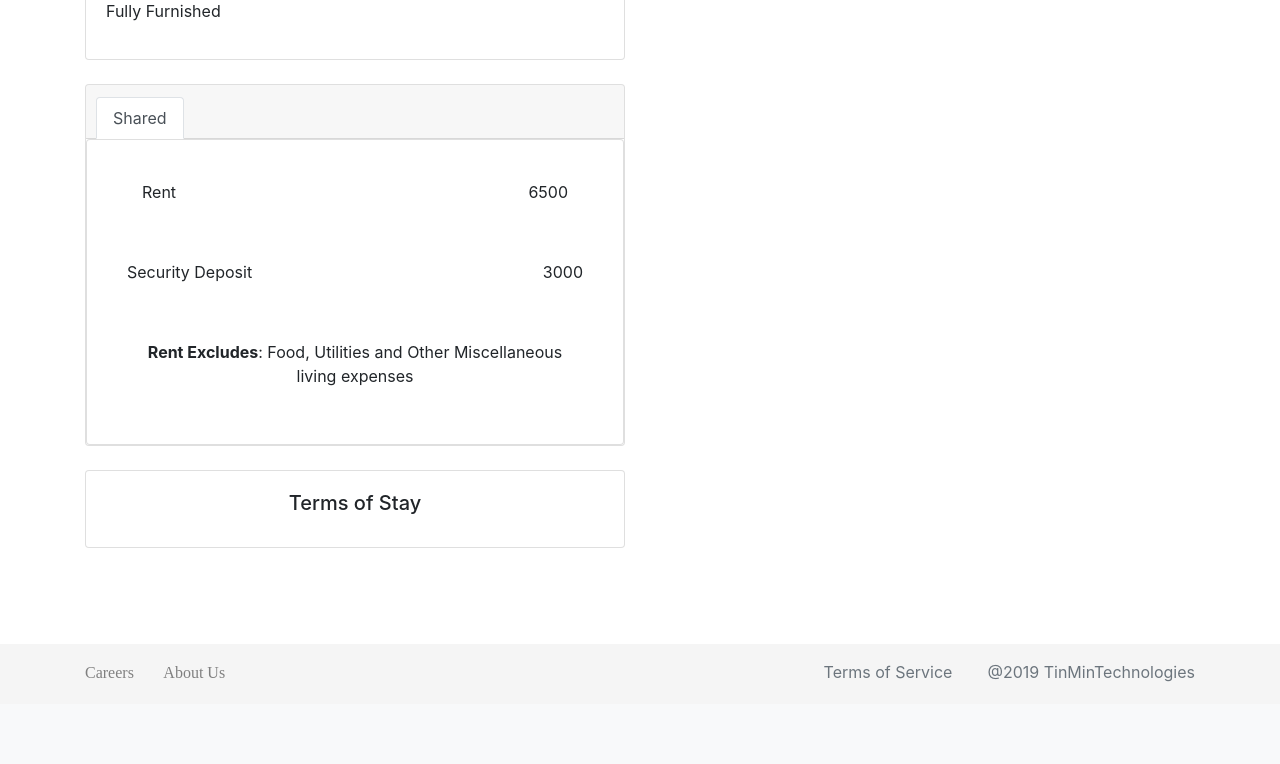
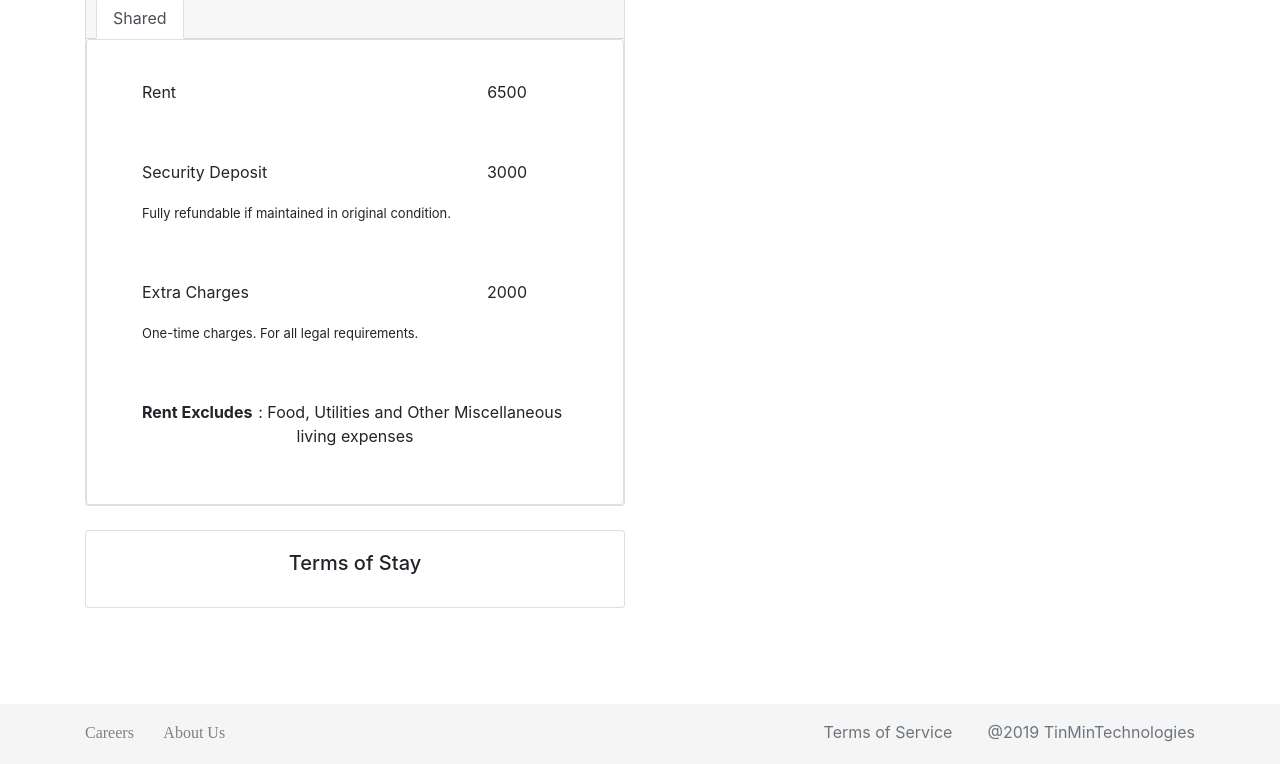
Before and after one commit to SaurabhJ86/rentalSF, a Django app: page /listProperty/1/ in a window 1280 px wide. Shown: the part 1474-2238 px from the top of the page. Before the commit the page ends 2156 px from the top, so only its background shows below. Run offline with Django 3.2, Linux system fonts and the light colour scheme; data comes from the database, SQL or seed files in the repository; some libraries are stand-ins or nearby versions.

Commit message:
Fixed the alignment issues at the rent,deposit section

```diff
--- a/src/templates/showProperty.html
+++ b/src/templates/showProperty.html
@@ -23,7 +23,7 @@
 						<img src="https://img.icons8.com/ios/50/000000/sleeping-in-bed.png" alt="Images will be uploaded soon">
 						<p>Bed</p>
 					</div>
-					<div class="BathImgText" style="display: inline-block;margin: 100px;">
+					<div class="BathImgText" style="display: inline-block;margin: 50px;">
 						<img src="https://img.icons8.com/ios/50/000000/shower-filled.png" alt="Images will be uploaded soon">
 						<p>Bathroom</p>
 					</div>
@@ -38,7 +38,7 @@
 		<div class="col-sm-4">
 			<div class="card card-block">
 				<div class="card-body">
-					<h3>Schedule a Vist.</h3>
+					<h3>Schedule a Visit.</h3>
 				</div>
 			</div>
 		</div>
@@ -59,16 +59,47 @@
 				<div class="card card-body">
 					<div class="card-body">
 						<div class="container">
-							<p style="float: left;display: inline-block;">Rent </p>
-							<p style="float: right;display: inline-block;">{{ get_object.rent }} </p>
+							<div class="row">
+								<div class="col-sm-4">
+									<p style="float: left;">Rent</p>
+								</div>
+								<div class="col-sm-4 offset-sm-4">
+									<p>{{ get_object.rent }}</p>
+								</div>
+							</div>
 						</div>
 					</div>
 					<div class="card-body">
-						<p style="float: left;display: inline-block;">Security Deposit </p>
-						<p style="float: right;display: inline-block;">{{ get_object.deposit }} </p>
+						<div class="container">
+							<div class="row">
+								<div class="col-sm-9">
+									<p style="float: left;">Security Deposit</p><br>
+									<p style="float: left;"><font size="2">Fully refundable if maintained in original condition.</font></p>
+								</div>
+								<div class="col-sm-2">
+									<p>{{ get_object.deposit }}</p>
+								</div>
+							</div>
+						</div>
 					</div>
 					<div class="card-body">
-						<p><strong>Rent Excludes</strong>: Food, Utilities and Other Miscellaneous living expenses</p>
+						<div class="container">
+							<div class="row">
+								<div class="col-sm-9">
+									<p style="float: left;">Extra Charges</p><br>
+									<p style="float: left;"><font size="2">One-time charges. For all legal requirements.</font></p>
+								</div>
+								<div class="col-sm-2">
+									<p>2000</p>
+								</div>
+							</div>
+						</div>
+					</div>
+					<div class="card-body">
+						<div class="container">
+							<p><strong style="float: left;">Rent Excludes</strong>: Food, Utilities and Other Miscellaneous living expenses</p>
+						</div>
+
 					</div>
 				</div>
 			</div>
```
